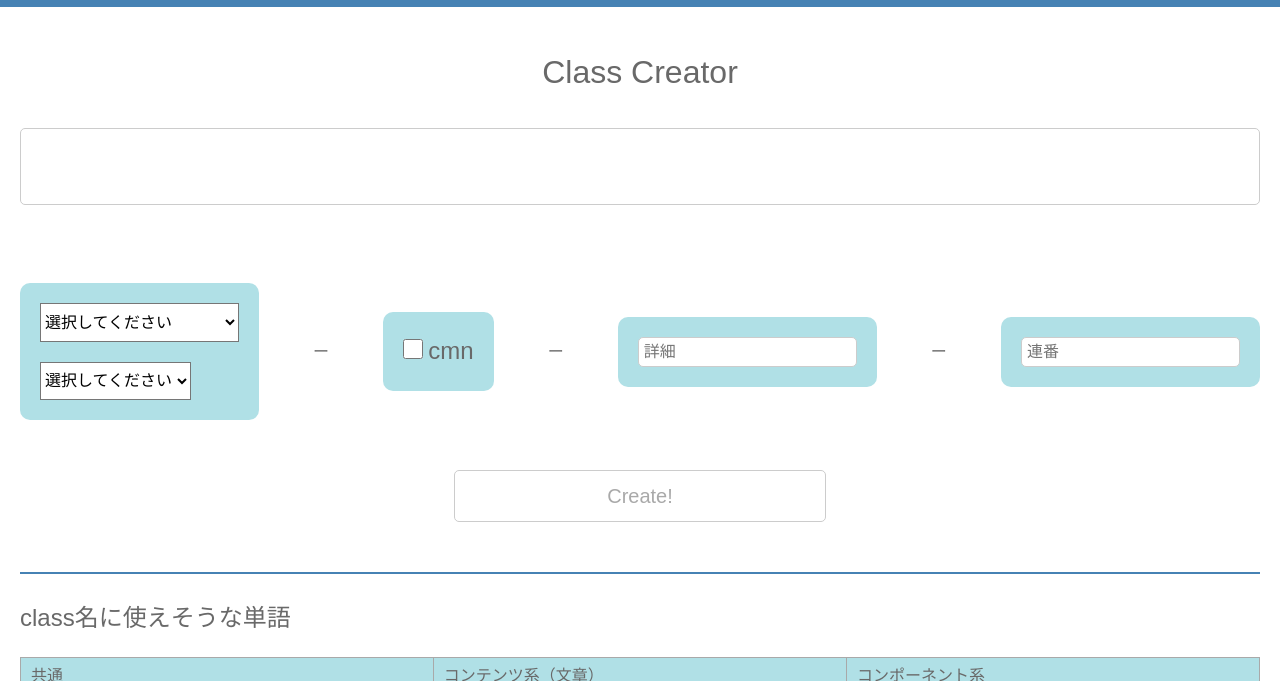
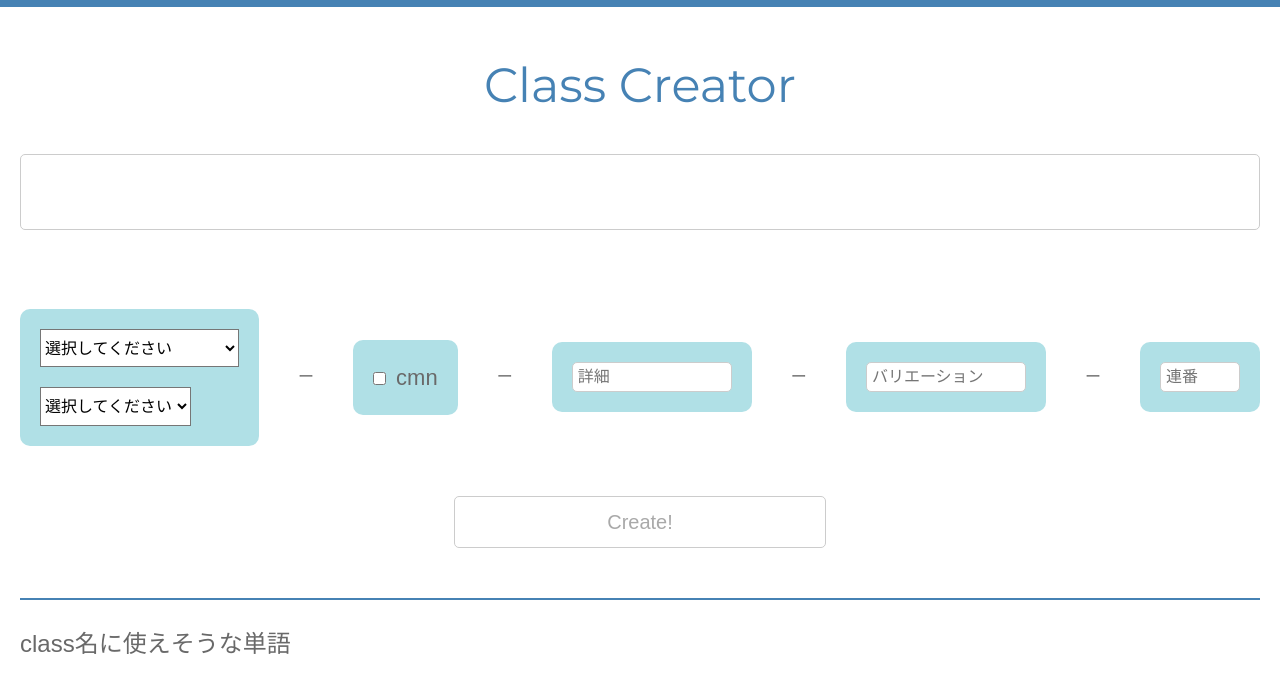
Before and after one commit to niico-mm/classcreator, a website: page index.html in a window 1280 px wide. Shown: the part 62-743 px from the top of the page. Drawn offline with Linux system fonts and the light colour scheme.

Commit message:
・webfont追加

```diff
--- a/index.html
+++ b/index.html
@@ -7,6 +7,7 @@
   <link rel="stylesheet" href="/css/style.css">
   <script src="/js/jquery.js"></script>
   <script src="/js/top.js"></script>
+  <link href='https://fonts.googleapis.com/css?family=Montserrat' rel='stylesheet' type='text/css'>
 </head>
 <body>
   <header class="header">
@@ -57,19 +58,25 @@
         ー
       </div><!-- /box-flex-in -->
       <div class="box-flex-in">
-        <label><input id="level-3" type="checkbox" class="form-checkbox" name="" value="cmn"><span>cmn</span></label>
+        <label><span><input id="level-3" type="checkbox" class="form-checkbox" name="" value="cmn"></span><span>cmn</span></label>
       </div><!-- /box-flex-in -->
       <div class="box-flex-in">
         ー
       </div><!-- /box-flex-in -->
       <div class="box-flex-in">
-        <input id="level-4" type="text" class="form-text" name="" value="" placeholder="詳細" pattern="^[a-z]+$">
+        <input id="level-4" type="text" class="form-text s-large" name="" value="" placeholder="詳細" pattern="^[a-z]+$">
       </div><!-- /box-flex-in -->
       <div class="box-flex-in">
         ー
       </div><!-- /box-flex-in -->
       <div class="box-flex-in">
-        <input id="level-5" type="text" class="form-text" name="" value="" placeholder="連番" pattern="^[0-9]+$">
+        <input id="level-6" type="text" class="form-text s-large" name="" value="" placeholder="バリエーション" pattern="^[a-z]+$">
+      </div><!-- /box-flex-in -->
+      <div class="box-flex-in">
+        ー
+      </div><!-- /box-flex-in -->
+      <div class="box-flex-in">
+        <input id="level-5" type="text" class="form-text s-small" name="" value="" placeholder="連番" pattern="^[0-9]+$">
       </div><!-- /box-flex-in -->
     </div><!-- /box-flex -->
     <p class="btn-cmn-01"><input id="js-trigger" type="button" class="form-button" name="" value="Create!"></p>
--- a/sass/style.scss
+++ b/sass/style.scss
@@ -27,6 +27,7 @@
   text-align: center;
   background-color: steelblue;
   .footer-copyright {
+    font-family: 'Montserrat', sans-serif;
     font-size: 1.4rem;
     color: #fff;
   }
@@ -36,9 +37,11 @@
  common
 ---------------------------------------------------------- */
 .ttl-cmn-01 {
-  font-size: 3.2rem;
+  font-family: 'Montserrat', sans-serif;
+  font-size: 4.8rem;
   margin-bottom: 30px;
   text-align: center;
+  color: steelblue;
 }
 .ttl-cmn-02 {
   font-size: 2.4rem;
@@ -90,7 +93,14 @@
       background-color: #fff;
     }
   }
-
+  label {
+    display: table;
+    span {
+      display: table-cell;
+      vertical-align: middle;
+      font-size: 2.2rem;
+    }
+  }
 }
 
 /*box-flex-usage
@@ -121,10 +131,14 @@ input[type="button"] {
   border: 1px solid #ccc;
   border-radius: 5px;
 }
+input[type="text"].s-large {
+  max-width: 160px;
+}
+input[type="text"].s-small {
+  max-width: 80px;
+}
 input[type="checkbox"] {
-  width: 20px;
-  height: 20px;
-  margin-right: 5px;
+  margin-right: 10px;
 }
 
 .form-checkbox {
```
Also changed, not shown: css/style.css.
